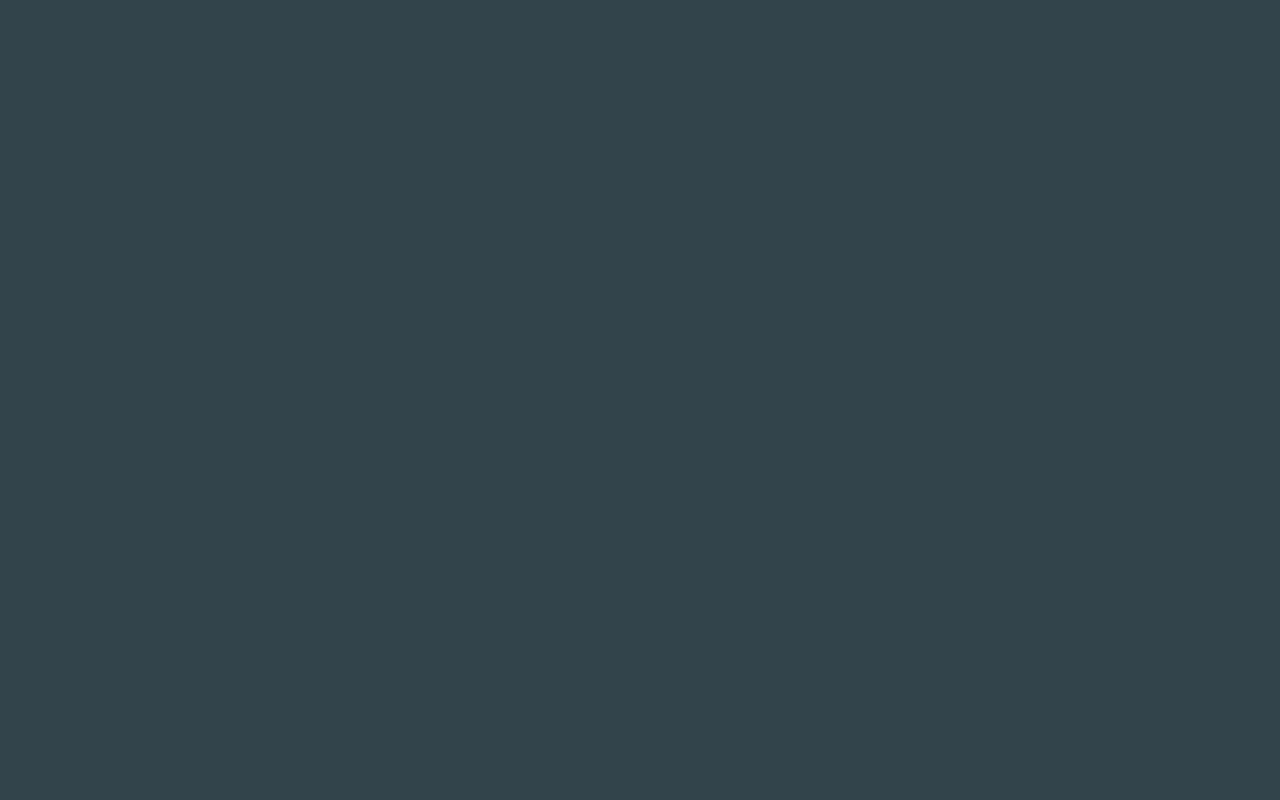
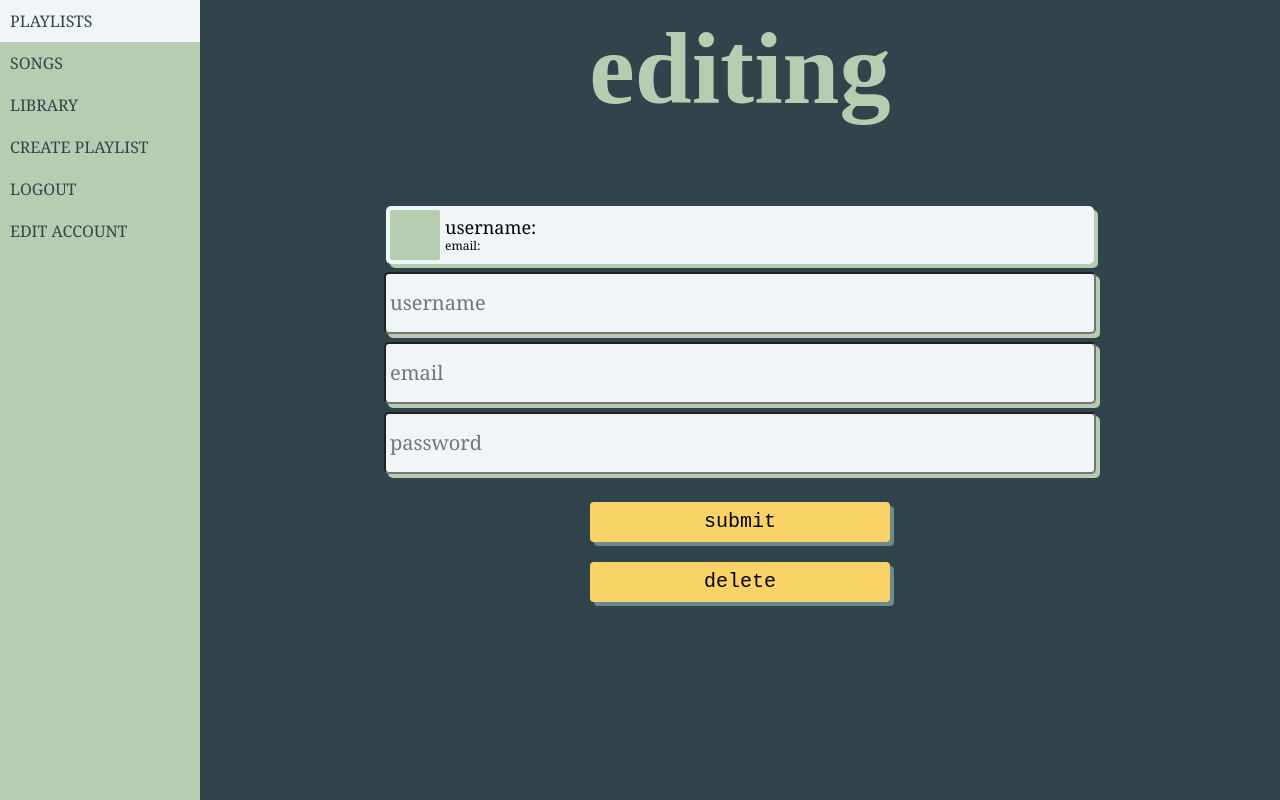
Before and after one commit to andriisydor/web_course_labs, a React (Create React App) app in the folder app/: page /edit in a window 1280 px wide. Before the commit this address had no page. Built offline with nearby package versions, Linux system fonts and the light colour scheme; no server answers.

Commit message:
add user profile page

```diff
--- a/app/src/App.js
+++ b/app/src/App.js
@@ -4,6 +4,7 @@ import { BrowserRouter, Routes, Route } from "react-router-dom";
 import Login from './Login';
 import Main from './Main';
 import Registration from './Registration';
+import Edit from './Edit';
 
 function App() {
   return (
@@ -13,6 +14,7 @@ function App() {
           <Route index element={<Main />} />
           <Route path="login" element={<Login />} />
           <Route path="registration" element={<Registration />} />
+          <Route path="edit" element={<Edit />} />
         </Route>
       </Routes>
   </BrowserRouter>
--- /dev/null
+++ b/app/src/Edit.js
@@ -0,0 +1,71 @@
+import React, { useState } from 'react';
+import Navbar from './Navbar';
+
+function Edit() {
+    const [username, setUsername] = useState('');
+    const [email, setEmail] = useState('');
+    const [error1, setError] = useState(false);
+    const [resultMessage, setResultMessage] = useState('');
+
+    const getUserData = () => {
+        fetch("http://127.0.0.1:5000/user", {
+            method: 'GET',
+            headers: {
+                Authorization: `Bearer ${localStorage.getItem('token')}`,
+            },
+        })
+          .then(res => {
+                if (res.status !== 200) {
+                    setError(true);
+                }
+                return res.json();
+        })
+          .then(
+            (result) => {
+                if ('message' in result || 'msg' in result){
+                    setResultMessage(result);
+                } else if ('username' in result && 'email' in result){
+                    setUsername(result.username);
+                    setEmail(result.email);
+                }
+            },
+            (error) => {
+                setError(true);
+                setResultMessage(error);
+            }
+          )
+      }
+    if (!error1){
+        getUserData();
+    }
+
+    return (
+        <React.Fragment>
+        <Navbar />
+        <div className="mainpart moveaside">
+            <h1>editing</h1>
+            <div className="objectholder">
+                <div className="object">
+                    <div className="squarediv"></div>
+                    <div className="text">
+                        <span className="name"> username: {username} </span>
+                        <span className="artist"> email: {email} </span>
+                    </div>
+                </div>
+                <form>
+                    <input placeholder="username" className="forminput"></input>
+                    <input placeholder="email" className="forminput"></input>
+                    <input placeholder="password" className="forminput" type="password"></input>
+                    <input className="enter" type="submit" value="submit"></input>
+                </form>
+
+                <form>
+                    <input className="enter" type="submit" value="delete"></input>
+                </form>
+            </div>
+        </div>
+        </React.Fragment>
+    );
+}
+
+export default Edit;
--- a/app/src/Login.js
+++ b/app/src/Login.js
@@ -54,7 +54,7 @@ function Login() {
         })
           .then(
             (result) => {
-                if ('message' in result){
+                if ('message' in result || 'msg' in result){
                     setResultMessage(result);
                 } else {
                     localStorage.setItem('token', result.token);
--- a/app/src/Registration.js
+++ b/app/src/Registration.js
@@ -61,7 +61,7 @@ function Registration() {
         })
           .then(
             (result) => {
-                if ('message' in result){
+                if ('message' in result || 'msg' in result){
                     setResultMessage(result);
                 } else {
                     localStorage.setItem('token', result.token);
```
